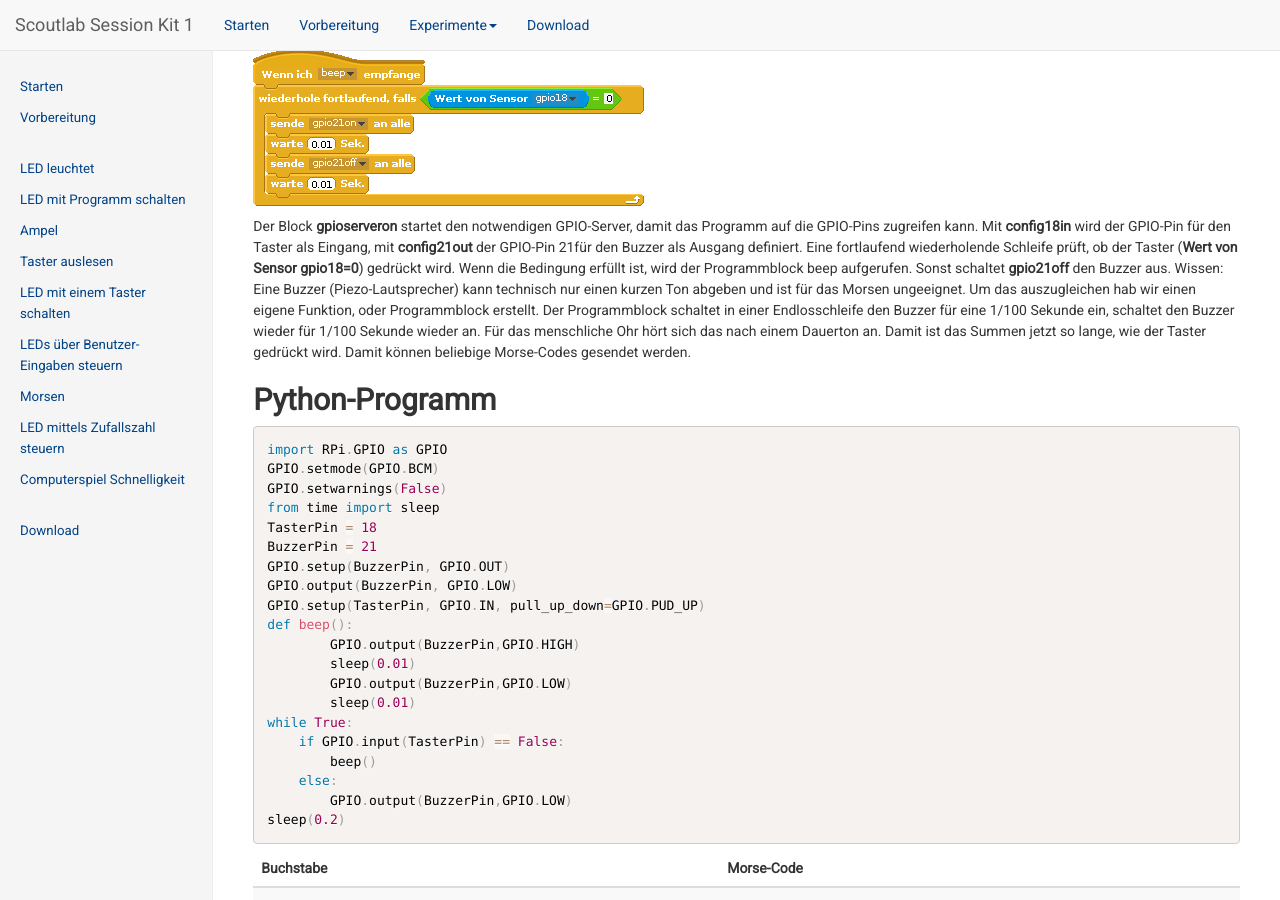
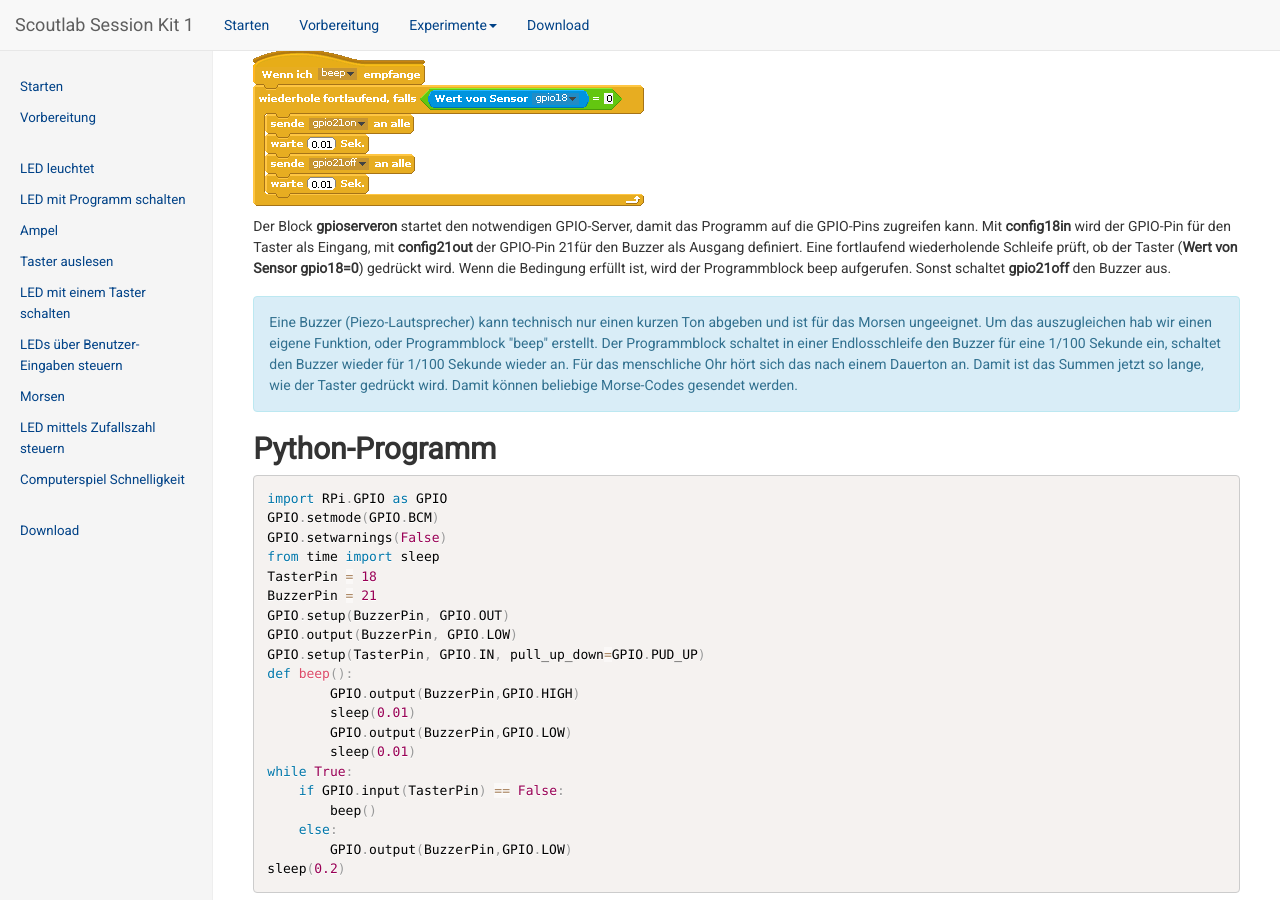
Before and after one commit to vcp-scoutlab/vcp-scoutlab.github.io, a Jekyll site: the page built from 9-Morsen.md, in a window 1280 px wide and 900 px high, scrolled down 1690 px. Built offline with Jekyll 4.4.1, drawn with Linux system fonts in a browser that asks for light colours.

Commit message:
wissens-Box eingefügt

```diff
--- a/9-Morsen.md
+++ b/9-Morsen.md
@@ -28,8 +28,10 @@ Wir erweitern die Schaltung aus dem Schritt "Taster auslesen" um einen Buzzer. B
 ![](images/morsen.png)
 
 Der Block **gpioserveron**  startet den notwendigen GPIO-Server, damit das Programm auf die GPIO-Pins zugreifen kann. Mit **config18in** wird der GPIO-Pin für den Taster als Eingang, mit **config21out** der GPIO-Pin 21für den Buzzer als Ausgang definiert. Eine fortlaufend wiederholende Schleife prüft, ob der Taster (**Wert von Sensor gpio18=0**) gedrückt wird. Wenn die Bedingung erfüllt ist, wird der Programmblock beep aufgerufen. Sonst schaltet **gpio21off** den Buzzer aus.
-Wissen: Eine Buzzer (Piezo-Lautsprecher) kann technisch nur einen kurzen Ton abgeben und ist für das Morsen ungeeignet. Um das auszugleichen hab wir einen eigene Funktion, oder Programmblock erstellt. Der Programmblock schaltet in einer Endlosschleife den Buzzer für eine 1/100 Sekunde ein, schaltet den Buzzer wieder für 1/100 Sekunde wieder an.
-Für das menschliche Ohr hört sich das nach einem Dauerton an. Damit ist das Summen jetzt so lange, wie der Taster gedrückt wird. Damit können beliebige Morse-Codes gesendet werden.
+
+<div class="alert alert-info" role="alert" style="margin-top:1.2em">
+Eine Buzzer (Piezo-Lautsprecher) kann technisch nur einen kurzen Ton abgeben und ist für das Morsen ungeeignet. Um das auszugleichen hab wir einen eigene Funktion, oder Programmblock "beep" erstellt. Der Programmblock schaltet in einer Endlosschleife den Buzzer für eine 1/100 Sekunde ein, schaltet den Buzzer wieder für 1/100 Sekunde wieder an.
+Für das menschliche Ohr hört sich das nach einem Dauerton an. Damit ist das Summen jetzt so lange, wie der Taster gedrückt wird. Damit können beliebige Morse-Codes gesendet werden.</div>
 <div style="page-break-after: always;"></div>
 
 ## Python-Programm
```
